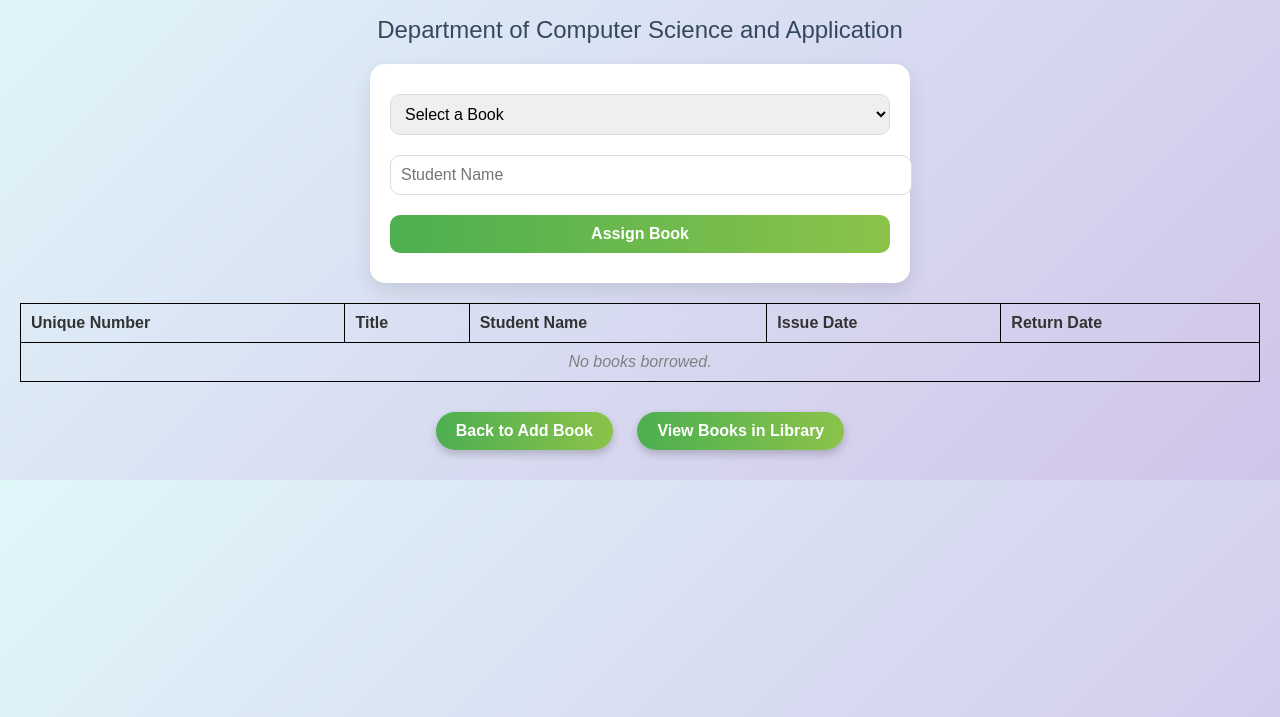
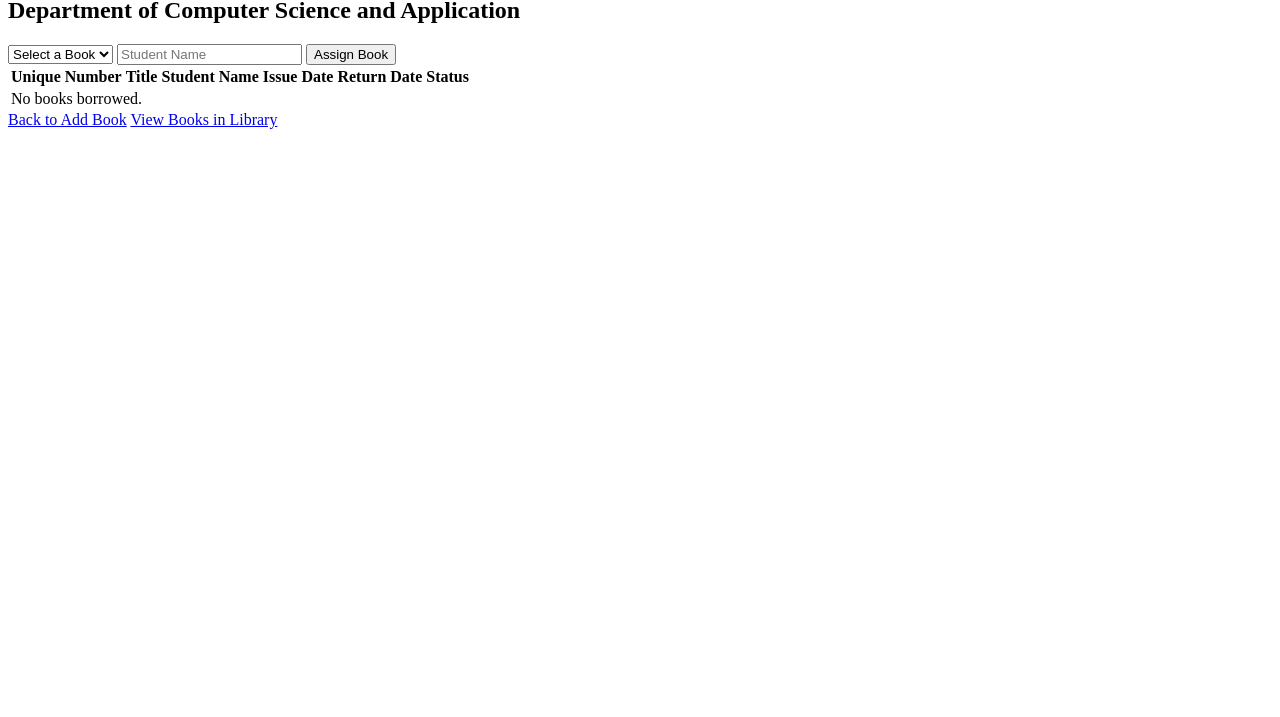
Before and after one commit to roy9382/GMDCSA-LIBRARY, a plain HTML site: page students.html in a window 1280 px wide. Shown: the part 83-800 px from the top of the page. Drawn offline with Linux system fonts and the light colour scheme.

Commit message:
Update students.html

```diff
--- a/students.html
+++ b/students.html
@@ -5,86 +5,7 @@
     <meta name="viewport" content="width=device-width, initial-scale=1.0">
     <title>Student Borrowed Books</title>
     <style>
-        body {
-            font-family: Arial, sans-serif;
-            margin: 20px;
-            background: linear-gradient(135deg, #e0f7fa, #d1c4e9);
-            color: #333;
-        }
-
-        h1, h2 {
-            text-align: center;
-        }
-
-        h1 {
-            font-size: 2.5rem;
-            text-transform: uppercase;
-            letter-spacing: 2px;
-            background: linear-gradient(to right, #4caf50, #8bc34a);
-            -webkit-background-clip: text;
-            -webkit-text-fill-color: transparent;
-        }
-
-        h2 {
-            font-size: 1.5rem;
-            color: #34495e;
-            font-weight: 400;
-        }
-
-        .form-container {
-            max-width: 500px;
-            margin: 20px auto;
-            padding: 20px;
-            background: #ffffff;
-            border-radius: 15px;
-            box-shadow: 0 8px 20px rgba(0, 0, 0, 0.1);
-        }
-
-        input, button, select {
-            width: 100%;
-            padding: 10px;
-            margin: 10px 0;
-            font-size: 1rem;
-            border: 1px solid #dcdcdc;
-            border-radius: 10px;
-            outline: none;
-            transition: all 0.3s ease;
-        }
-
-        button {
-            background: linear-gradient(to right, #4caf50, #8bc34a);
-            color: #fff;
-            border: none;
-            cursor: pointer;
-            font-weight: bold;
-            transition: all 0.3s ease;
-        }
-
-        button:hover {
-            transform: scale(1.05);
-            box-shadow: 0 4px 10px rgba(139, 195, 74, 0.4);
-        }
-
-        table {
-            width: 100%;
-            border-collapse: collapse;
-            margin-top: 20px;
-        }
-
-        table, th, td {
-            border: 1px solid black;
-        }
-
-        th, td {
-            padding: 10px;
-            text-align: left;
-        }
-
-        .no-data {
-            text-align: center;
-            font-style: italic;
-            color: gray;
-        }
+        /* ...existing styles... */
 
         .return-date-input {
             width: 90%;
@@ -97,28 +18,9 @@
             text-align: center;
         }
 
-        .nav-links {
-            text-align: center;
-            margin-top: 20px;
-        }
-
-        .nav-links a {
-            display: inline-block;
-            padding: 10px 20px;
-            margin: 10px;
-            font-size: 1rem;
+        .status-returned {
+            color: #d32f2f;
             font-weight: bold;
-            text-decoration: none;
-            color: white;
-            background: linear-gradient(to right, #4caf50, #8bc34a);
-            border-radius: 30px;
-            box-shadow: 0 4px 8px rgba(0, 0, 0, 0.2);
-            transition: all 0.3s ease;
-        }
-
-        .nav-links a:hover {
-            transform: translateY(-3px);
-            box-shadow: 0 6px 12px rgba(0, 0, 0, 0.3);
         }
     </style>
 </head>
@@ -146,11 +48,12 @@
                 <th>Student Name</th>
                 <th>Issue Date</th>
                 <th>Return Date</th>
+                <th>Status</th>
             </tr>
         </thead>
         <tbody id="borrowedList">
             <tr>
-                <td colspan="5" class="no-data">No books borrowed.</td>
+                <td colspan="6" class="no-data">No books borrowed.</td>
             </tr>
         </tbody>
     </table>
@@ -170,7 +73,7 @@
             const bookSelector = document.getElementById("bookSelector");
             bookSelector.innerHTML = '<option value="" disabled selected>Select a Book</option>';
             books.forEach(book => {
-                if (!borrowedBooks.some(borrowed => borrowed.uniqueNumber === book.uniqueNumber) && book.availability === "Available") {
+                if (!borrowedBooks.some(borrowed => borrowed.uniqueNumber === book.uniqueNumber && !borrowed.returnDate) && book.availability === "Available") {
                     const option = document.createElement("option");
                     option.value = book.uniqueNumber;
                     option.textContent = `${book.uniqueNumber} - ${book.title}`;
@@ -185,7 +88,7 @@
             borrowedList.innerHTML = "";
 
             if (borrowedBooks.length === 0) {
-                borrowedList.innerHTML = '<tr><td colspan="5" class="no-data">No books borrowed.</td></tr>';
+                borrowedList.innerHTML = '<tr><td colspan="6" class="no-data">No books borrowed.</td></tr>';
                 return;
             }
 
@@ -197,7 +100,10 @@
                     <td>${borrowed.studentName}</td>
                     <td>${borrowed.issueDate}</td>
                     <td>
-                        <input type="date" class="return-date-input" onchange="setReturnDate('${borrowed.uniqueNumber}', this.value)">
+                        ${borrowed.returnDate || `<input type="date" class="return-date-input" onchange="setReturnDate('${borrowed.uniqueNumber}', this.value)">`}
+                    </td>
+                    <td>
+                        ${borrowed.returnDate ? '<span class="status-returned">Returned</span>' : 'Borrowed'}
                     </td>
                 `;
                 borrowedList.appendChild(row);
@@ -219,6 +125,7 @@
                     title: selectedBook.title,
                     studentName,
                     issueDate: new Date().toLocaleDateString("en-GB").replace(/\//g, ""), // ddmmyyyy format
+                    returnDate: null,
                 });
 
                 selectedBook.availability = "Not Available";
@@ -237,10 +144,13 @@
         function setReturnDate(uniqueNumber, returnDate) {
             const borrowedIndex = borrowedBooks.findIndex(borrowed => borrowed.uniqueNumber === uniqueNumber);
             if (borrowedIndex > -1) {
-                borrowedBooks.splice(borrowedIndex, 1);
+                borrowedBooks[borrowedIndex].returnDate = returnDate;
 
+                // Mark the book as available in the books list
                 const bookIndex = books.findIndex(book => book.uniqueNumber === uniqueNumber);
-                if (bookIndex > -1) books[bookIndex].availability = "Available";
+                if (bookIndex > -1) {
+                    books[bookIndex].availability = "Available";
+                }
 
                 localStorage.setItem("borrowedBooks", JSON.stringify(borrowedBooks));
                 localStorage.setItem("books", JSON.stringify(books));
```
